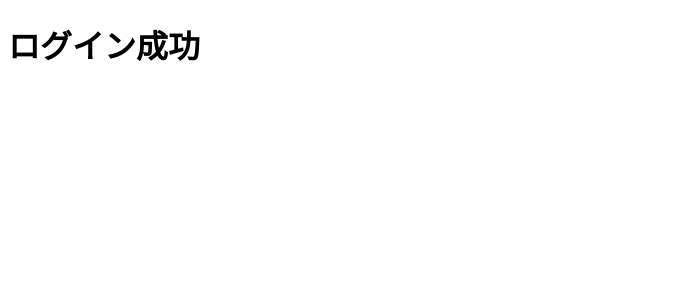
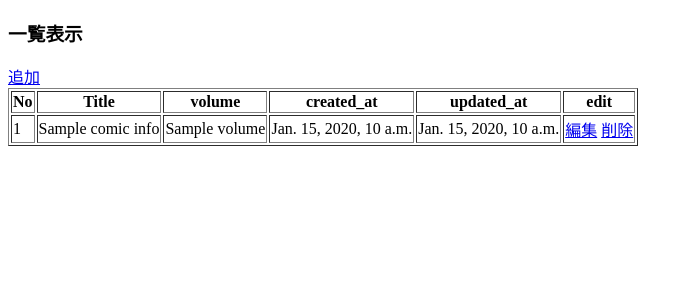
Before and after one commit to mesm0826/comics_list, a Django app: template templates/comics_list_app/index.html in a window 1280 px wide. Shown: the top 300 px of the page, without its empty margins (0-693 px from the left). Run offline with Django 3.2, Linux system fonts and the light colour scheme; the template is opened without the code that fills it: most values are stand-ins (such as "Sample title", 1, 10 or a date in 2020).

Commit message:
Add edit page and base

```diff
--- /dev/null
+++ b/templates/comics_list_app/base.html
@@ -0,0 +1,12 @@
+<!DOCTYPE html>
+<html lang="ja">
+<head>
+    <meta charset="UTF-8">
+    <title>{% block title %}Comics List{% endblock %}</title>
+</head>
+<body>
+    {% block content %}
+        {{ content }}
+    {% endblock %}
+</body>
+</html>
--- a/templates/comics_list_app/index.html
+++ b/templates/comics_list_app/index.html
@@ -1,10 +1,37 @@
-<!DOCTYPE html>
-<html lang="ja">
-<head>
-    <meta charset="UTF-8">
-    <title>Title</title>
-</head>
-<body>
-    <h1>ログイン成功</h1>
-</body>
-</html>
+{% extends "comics_list_app/base.html" %}
+{% block title %}
+一覧を表示する予定
+{% endblock title %}
+
+{% block content %}
+    <h3>一覧表示</h3>
+    <a href="{% url 'comics_list_app:add' %}" class="btn btn-primary btn-sm">追加</a>
+
+    <table border="1">
+        <thead>
+            <tr>
+                <th>No</th>
+                <th>Title</th>
+                <th>volume</th>
+                <th>created_at</th>
+                <th>updated_at</th>
+                <th>edit</th>
+            </tr>
+        </thead>
+        <tbody>
+        {% for comic_info in comics_list %}
+            <tr>
+                <td>{{ comic_info.id }}</td>
+                <td>{{ comic_info.title }}</td>
+                <td>{{ comic_info.volume }}</td>
+                <td>{{ comic_info.updated_at }}</td>
+                <td>{{ comic_info.updated_at }}</td>
+                <td>
+                    <a href="{% url 'comics_list_app:edit' id=comic_info.id %}" class="btn btn-primary btn-sm">編集</a>
+                    <a href="{% url 'comics_list_app:delete' id=comic_info.id %}" class="btn btn-primary btn-sm" id="btn_del">削除</a>
+                </td>
+            </tr>
+        {% endfor %}
+        </tbody>
+    </table>
+{% endblock content %}
```
Also changed, not shown: templates/comics_list_app/edit.html (added, +20 -0 lines), manage.py (line endings or trailing spaces), templates/comics_list_app/login.html (line endings or trailing spaces).
